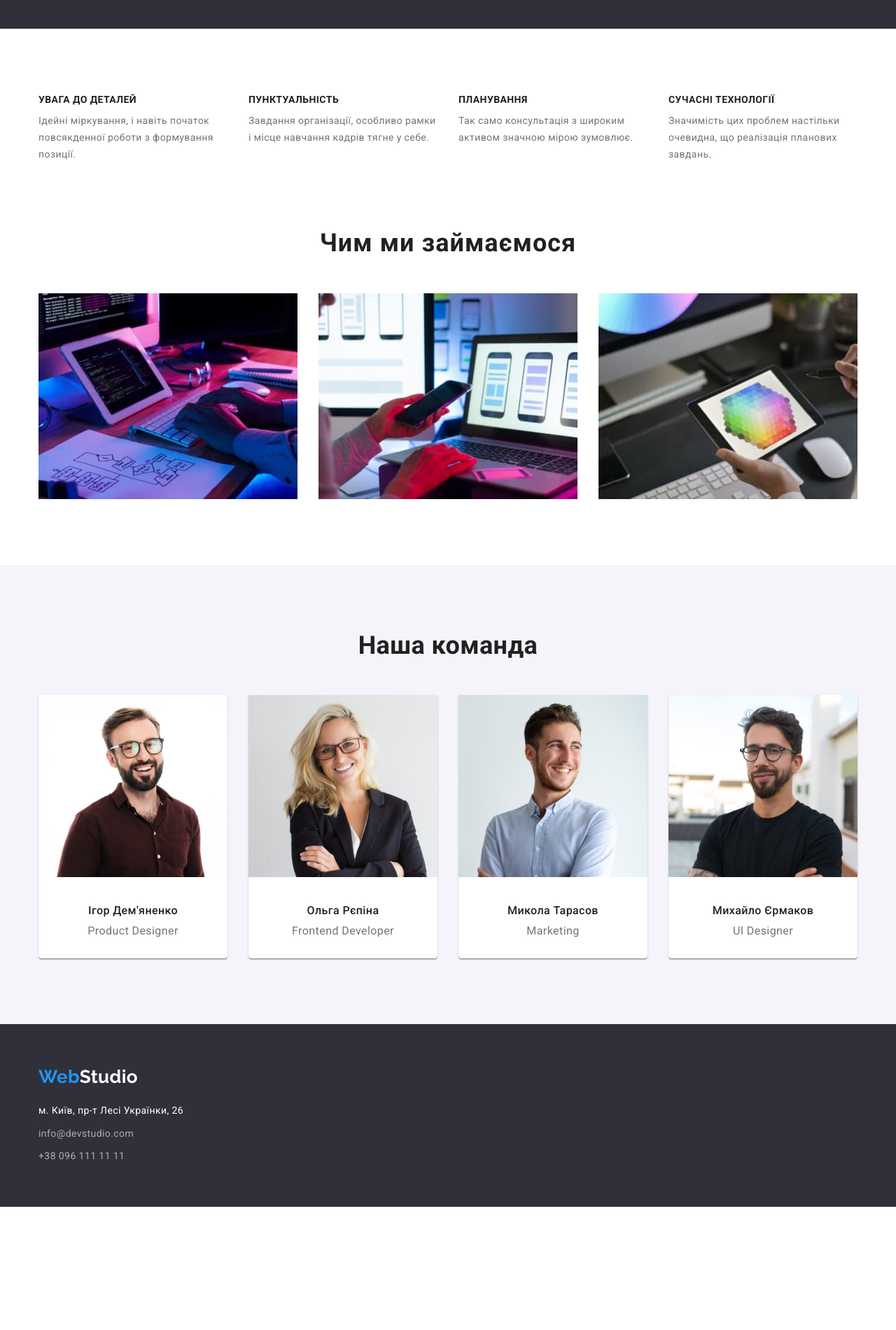
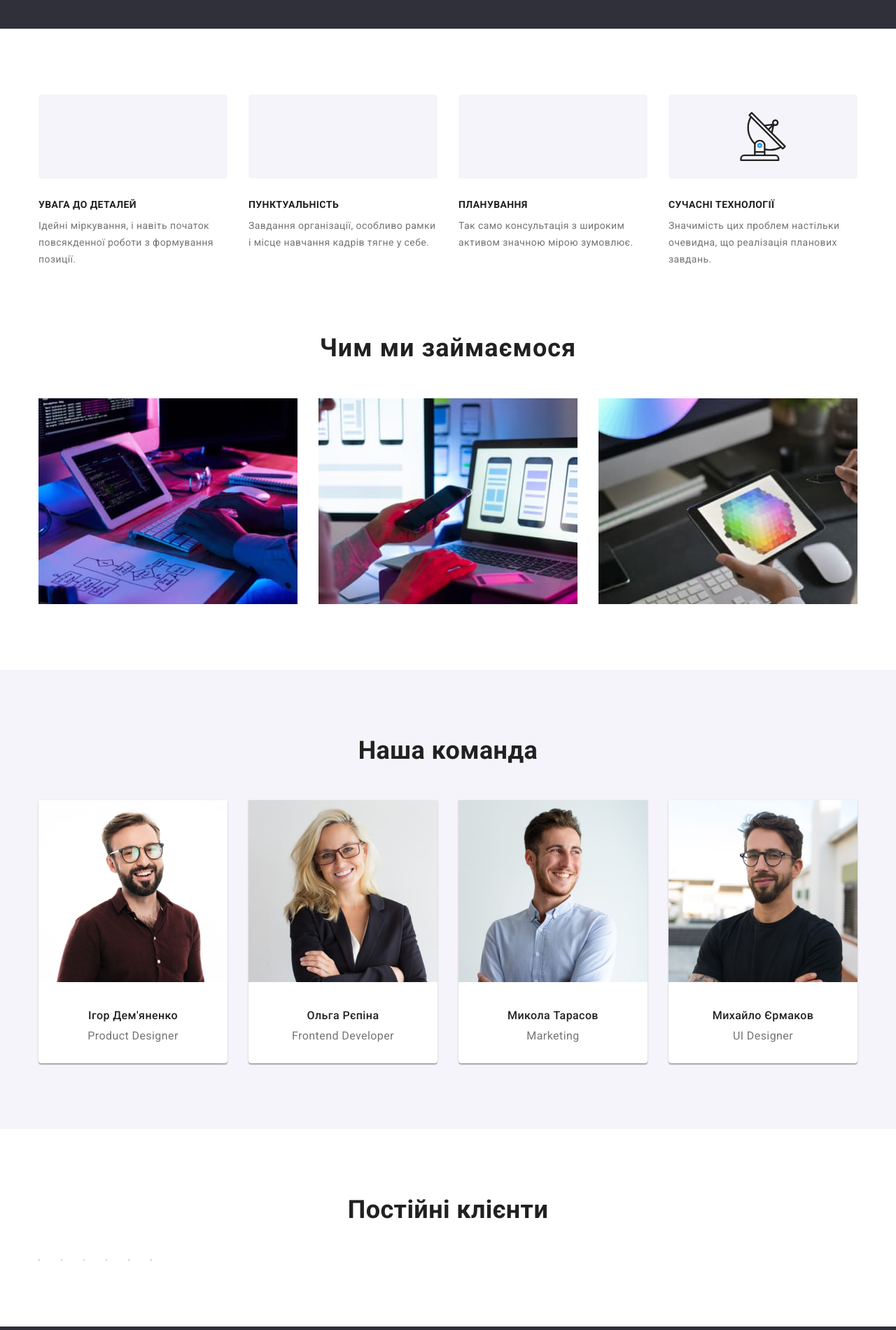
Before and after one commit to M-Oleksandr/goit-markup-hw-04, a plain HTML site: page index.html in a window 1280 px wide. Shown: the part 720-2620 px from the top of the page at 70% size. Before the commit the page ends 2444 px from the top, so only its background shows below. Drawn offline with nearby package versions, Linux system fonts and the light colour scheme.

Commit message:
ДЗ №4. Додавання іконок.

```diff
--- a/css/styles.css
+++ b/css/styles.css
@@ -225,6 +225,20 @@ ul {
     width: 270px;
     margin: 0;
 }
+.features-card {
+    display: flex;
+    align-items: center;
+    justify-content: center;
+    gap: 30px;
+    margin: 0 0 30px 0;
+
+    width: 270px;
+    height: 120px;
+
+    background: var(--section-color);
+    border-radius: 4px;
+}
+
 
 
 /* What we do */
@@ -306,6 +320,34 @@ ul {
 
     color:var(--title-text-color);
 }
+.customers {
+    padding: 94px 0 94px 0;
+
+}
+.customers-title {
+    margin: 0 0 50px 0;
+
+    font-weight: 700;
+    font-size: 36px;
+    line-height: 1.17;
+    text-align: center;
+
+    color: var(--primary-text-color);
+}
+.customer-cards {
+    display: flex;
+    gap: 30px;
+    padding: 0;
+    margin: 0;
+}
+.customer-card {
+    box-sizing: border-box;
+
+    border: 1px solid #AFB1B8;
+    border-radius: 4px;
+}
+
+
 
 /* Footer */
 
--- a/index.html
+++ b/index.html
@@ -46,18 +46,26 @@
                         <h2 class="features-title">Особливості</h2>
                         <ul class="features-container">
                             <li>
+                                <div class="features-card"></div>
                                 <h3 class="feature">УВАГА ДО ДЕТАЛЕЙ</h3>
                                 <p class="features-description">Ідейні міркування, і навіть початок повсякденної роботи з формування позиції.</p>
                             </li>
                             <li>
+                                <div class="features-card"></div>
                                 <h3 class="feature">ПУНКТУАЛЬНІСТЬ</h3>
                                 <p class="features-description">Завдання організації, особливо рамки і місце навчання кадрів тягне у себе.</p>
                             </li>
                             <li>
+                                <div class="features-card"></div>
                                 <h3 class="feature">ПЛАНУВАННЯ</h3>
                                 <p class="features-description">Так само консультація з широким активом значною мірою зумовлює.</p>
                             </li>
                             <li>
+                                <div class="features-card">
+                                    <svg class="features-card-icon" width="70px" heigh="70px">
+                                        <use href="./images/icons.svg#icon-antenna-1"></use>
+                                    </svg>
+                                </div>
                                 <h3 class="feature">СУЧАСНІ ТЕХНОЛОГІЇ</h3>
                                 <p class="features-description">Значимість цих проблем настільки очевидна, що реалізація планових завдань.</p>
                             </li>
@@ -113,6 +121,19 @@
                         </ul>
                     </div>
                 </section>
+                <section class="customers">
+                    <div class="container">
+                        <h2 class="customers-title">Постійні клієнти</h2>
+                        <ul class="customer-cards">
+                            <li class="customer-card"></li>
+                            <li class="customer-card"></li>
+                            <li class="customer-card"></li>
+                            <li class="customer-card"></li>
+                            <li class="customer-card"></li>
+                            <li class="customer-card"></li>
+                        </ul>
+                    </div>
+                </section>
         </main>
         <footer class="footer">
                 <div class="container">
```
Also changed, not shown: images/Bg.jpg (added), images/Img Overlay.jpg (added), images/antenna-1.svg (added), images/background-image.jpg (added), images/icon-contacts.svg (added), images/icons-social-network.svg (added), images/icons.svg (added).
